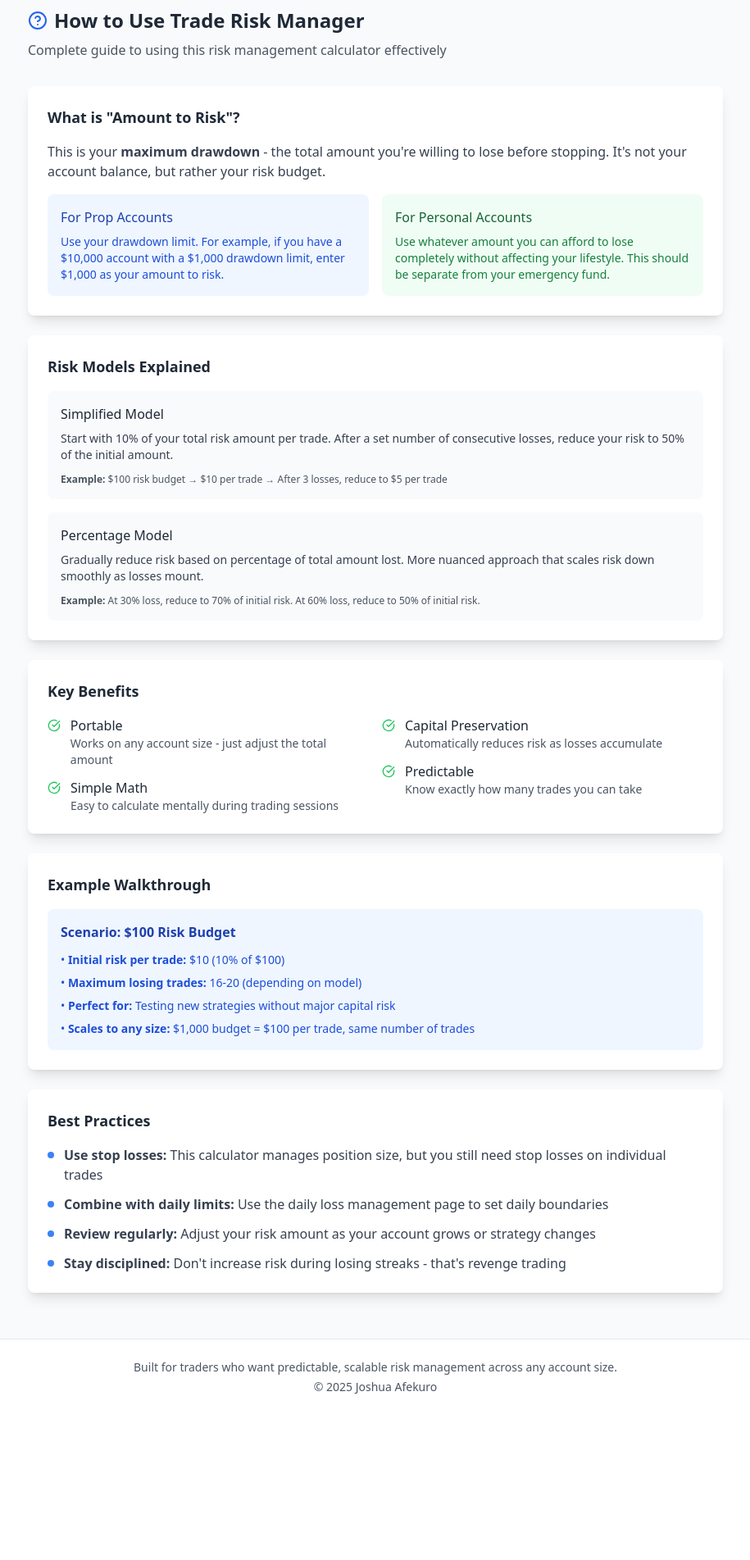
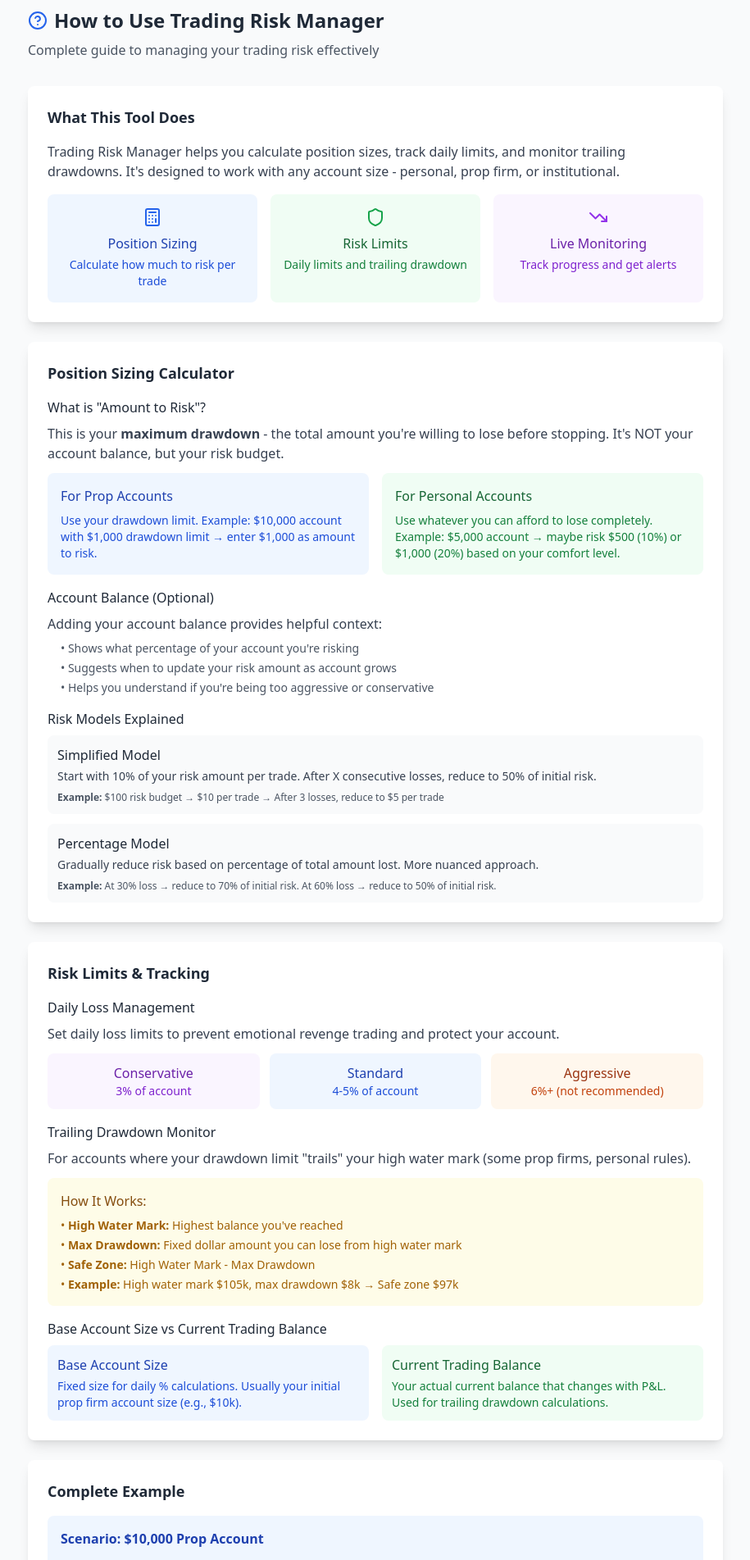
Before and after one commit to Afej/trade-risk-manager, a React (Vite) app: page /about in a window 1280 px wide. Shown: the part 80-1983 px from the top of the page at 82% size, without its empty margins (182-1097 px from the left). Before the commit the page ends 1806 px from the top, so only its background shows below. Built offline with nearby package versions, Linux system fonts and the light colour scheme.

Commit message:
feat: update navigation and enhance About page with new content and structure for Trading Risk Manager

```diff
--- a/src/components/layout/Navigation.jsx
+++ b/src/components/layout/Navigation.jsx
@@ -5,7 +5,7 @@ export const Navigation = () => {
   const location = useLocation()
 
   const navItems = [
-    { path: '/', label: 'Risk Calculator', icon: Calculator },
+    { path: '/', label: 'Position Sizing', icon: Calculator },
     { path: '/risk-limits', label: 'Risk Limits', icon: Shield },
     { path: '/about', label: 'How to Use', icon: HelpCircle },
   ]
--- a/src/pages/About.jsx
+++ b/src/pages/About.jsx
@@ -1,68 +1,136 @@
-import { HelpCircle, CheckCircle } from 'lucide-react'
+import {
+  HelpCircle,
+  CheckCircle,
+  Calculator,
+  Shield,
+  TrendingDown,
+} from 'lucide-react'
 
 const About = () => {
   return (
-    <div className='max-w-4xl mx-auto p-3 sm:p-6'>
+    <div className='p-3 mx-auto max-w-4xl sm:p-6'>
       <div className='mb-6 sm:mb-8'>
-        <h1 className='text-xl sm:text-2xl font-bold text-gray-800 mb-2 flex items-center gap-2'>
+        <h1 className='flex gap-2 items-center mb-2 text-xl font-bold text-gray-800 sm:text-2xl'>
           <HelpCircle className='text-blue-600' />
-          How to Use Trade Risk Manager
+          How to Use Trading Risk Manager
         </h1>
         <p className='text-gray-600'>
-          Complete guide to using this risk management calculator effectively
+          Complete guide to managing your trading risk effectively
         </p>
       </div>
 
       <div className='space-y-6'>
-        {/* What is Amount to Risk */}
-        <div className='bg-white rounded-lg shadow-lg p-6'>
-          <h2 className='text-lg font-semibold text-gray-800 mb-4'>
-            What is "Amount to Risk"?
+        {/* Overview */}
+        <div className='p-6 bg-white rounded-lg shadow-lg'>
+          <h2 className='mb-4 text-lg font-semibold text-gray-800'>
+            What This Tool Does
           </h2>
-          <p className='text-gray-700 mb-4'>
-            This is your <strong>maximum drawdown</strong> - the total amount
-            you're willing to lose before stopping. It's not your account
-            balance, but rather your risk budget.
+          <p className='mb-4 text-gray-700'>
+            Trading Risk Manager helps you calculate position sizes, track daily
+            limits, and monitor trailing drawdowns. It's designed to work with
+            any account size - personal, prop firm, or institutional.
           </p>
-          <div className='grid grid-cols-1 md:grid-cols-2 gap-4'>
-            <div className='p-4 bg-blue-50 rounded-lg'>
-              <h3 className='font-medium text-blue-800 mb-2'>
-                For Prop Accounts
+          <div className='grid grid-cols-1 gap-4 md:grid-cols-3'>
+            <div className='p-4 text-center bg-blue-50 rounded-lg'>
+              <Calculator className='mx-auto mb-2 text-blue-600' size={24} />
+              <h3 className='mb-1 font-medium text-blue-800'>
+                Position Sizing
               </h3>
               <p className='text-sm text-blue-700'>
-                Use your drawdown limit. For example, if you have a $10,000
-                account with a $1,000 drawdown limit, enter $1,000 as your
-                amount to risk.
+                Calculate how much to risk per trade
               </p>
             </div>
-            <div className='p-4 bg-green-50 rounded-lg'>
-              <h3 className='font-medium text-green-800 mb-2'>
-                For Personal Accounts
+            <div className='p-4 text-center bg-green-50 rounded-lg'>
+              <Shield className='mx-auto mb-2 text-green-600' size={24} />
+              <h3 className='mb-1 font-medium text-green-800'>Risk Limits</h3>
+              <p className='text-sm text-green-700'>
+                Daily limits and trailing drawdown
+              </p>
+            </div>
+            <div className='p-4 text-center bg-purple-50 rounded-lg'>
+              <TrendingDown
+                className='mx-auto mb-2 text-purple-600'
+                size={24}
+              />
+              <h3 className='mb-1 font-medium text-purple-800'>
+                Live Monitoring
               </h3>
-              <p className='text-sm text-green-700'>
-                Use whatever amount you can afford to lose completely without
-                affecting your lifestyle. This should be separate from your
-                emergency fund.
+              <p className='text-sm text-purple-700'>
+                Track progress and get alerts
               </p>
             </div>
           </div>
         </div>
 
-        {/* Risk Models Explained */}
-        <div className='bg-white rounded-lg shadow-lg p-6'>
-          <h2 className='text-lg font-semibold text-gray-800 mb-4'>
-            Risk Models Explained
+        {/* Position Sizing Guide */}
+        <div className='p-6 bg-white rounded-lg shadow-lg'>
+          <h2 className='mb-4 text-lg font-semibold text-gray-800'>
+            Position Sizing Calculator
           </h2>
 
-          <div className='space-y-4'>
-            <div className='p-4 bg-gray-50 rounded-lg'>
-              <h3 className='font-medium text-gray-800 mb-2'>
+          <div className='mb-4'>
+            <h3 className='mb-2 font-medium text-gray-800'>
+              What is "Amount to Risk"?
+            </h3>
+            <p className='mb-3 text-gray-700'>
+              This is your <strong>maximum drawdown</strong> - the total amount
+              you're willing to lose before stopping. It's NOT your account
+              balance, but your risk budget.
+            </p>
+            <div className='grid grid-cols-1 gap-4 md:grid-cols-2'>
+              <div className='p-4 bg-blue-50 rounded-lg'>
+                <h4 className='mb-2 font-medium text-blue-800'>
+                  For Prop Accounts
+                </h4>
+                <p className='text-sm text-blue-700'>
+                  Use your drawdown limit. Example: $10,000 account with $1,000
+                  drawdown limit → enter $1,000 as amount to risk.
+                </p>
+              </div>
+              <div className='p-4 bg-green-50 rounded-lg'>
+                <h4 className='mb-2 font-medium text-green-800'>
+                  For Personal Accounts
+                </h4>
+                <p className='text-sm text-green-700'>
+                  Use whatever you can afford to lose completely. Example:
+                  $5,000 account → maybe risk $500 (10%) or $1,000 (20%) based
+                  on your comfort level.
+                </p>
+              </div>
+            </div>
+          </div>
+
+          <div className='mb-4'>
+            <h3 className='mb-2 font-medium text-gray-800'>
+              Account Balance (Optional)
+            </h3>
+            <p className='mb-2 text-gray-700'>
+              Adding your account balance provides helpful context:
+            </p>
+            <ul className='ml-4 space-y-1 text-sm text-gray-600'>
+              <li>• Shows what percentage of your account you're risking</li>
+              <li>
+                • Suggests when to update your risk amount as account grows
+              </li>
+              <li>
+                • Helps you understand if you're being too aggressive or
+                conservative
+              </li>
+            </ul>
+          </div>
+
+          <div>
+            <h3 className='mb-2 font-medium text-gray-800'>
+              Risk Models Explained
+            </h3>
+            <div className='space-y-3'>
+              <div className='p-3 bg-gray-50 rounded-lg'>
+                <h4 className='mb-1 font-medium text-gray-800'>
                   Simplified Model
-              </h3>
-              <p className='text-sm text-gray-700 mb-3'>
-                Start with 10% of your total risk amount per trade. After a set
-                number of consecutive losses, reduce your risk to 50% of the
-                initial amount.
+                </h4>
+                <p className='mb-2 text-sm text-gray-700'>
+                  Start with 10% of your risk amount per trade. After X
+                  consecutive losses, reduce to 50% of initial risk.
                 </p>
                 <div className='text-xs text-gray-600'>
                   <strong>Example:</strong> $100 risk budget → $10 per trade →
@@ -70,67 +138,224 @@ const About = () => {
                 </div>
               </div>
 
-            <div className='p-4 bg-gray-50 rounded-lg'>
-              <h3 className='font-medium text-gray-800 mb-2'>
+              <div className='p-3 bg-gray-50 rounded-lg'>
+                <h4 className='mb-1 font-medium text-gray-800'>
                   Percentage Model
-              </h3>
-              <p className='text-sm text-gray-700 mb-3'>
-                Gradually reduce risk based on percentage of total amount lost.
-                More nuanced approach that scales risk down smoothly as losses
-                mount.
+                </h4>
+                <p className='mb-2 text-sm text-gray-700'>
+                  Gradually reduce risk based on percentage of total amount
+                  lost. More nuanced approach.
                 </p>
                 <div className='text-xs text-gray-600'>
-                <strong>Example:</strong> At 30% loss, reduce to 70% of initial
-                risk. At 60% loss, reduce to 50% of initial risk.
+                  <strong>Example:</strong> At 30% loss → reduce to 70% of
+                  initial risk. At 60% loss → reduce to 50% of initial risk.
+                </div>
               </div>
             </div>
           </div>
         </div>
 
-        {/* Key Benefits */}
-        <div className='bg-white rounded-lg shadow-lg p-6'>
-          <h2 className='text-lg font-semibold text-gray-800 mb-4'>
-            Key Benefits
+        {/* Risk Limits & Tracking Guide */}
+        <div className='p-6 bg-white rounded-lg shadow-lg'>
+          <h2 className='mb-4 text-lg font-semibold text-gray-800'>
+            Risk Limits & Tracking
           </h2>
-          <div className='grid grid-cols-1 md:grid-cols-2 gap-4'>
-            <div className='space-y-3'>
-              <div className='flex items-start gap-3'>
-                <CheckCircle className='text-green-500 mt-1' size={16} />
+
+          <div className='mb-4'>
+            <h3 className='mb-2 font-medium text-gray-800'>
+              Daily Loss Management
+            </h3>
+            <p className='mb-3 text-gray-700'>
+              Set daily loss limits to prevent emotional revenge trading and
+              protect your account.
+            </p>
+            <div className='grid grid-cols-1 gap-3 md:grid-cols-3'>
+              <div className='p-3 text-center bg-purple-50 rounded-lg'>
+                <div className='font-medium text-purple-800'>Conservative</div>
+                <div className='text-sm text-purple-700'>3% of account</div>
+              </div>
+              <div className='p-3 text-center bg-blue-50 rounded-lg'>
+                <div className='font-medium text-blue-800'>Standard</div>
+                <div className='text-sm text-blue-700'>4-5% of account</div>
+              </div>
+              <div className='p-3 text-center bg-orange-50 rounded-lg'>
+                <div className='font-medium text-orange-800'>Aggressive</div>
+                <div className='text-sm text-orange-700'>
+                  6%+ (not recommended)
+                </div>
+              </div>
+            </div>
+          </div>
+
+          <div className='mb-4'>
+            <h3 className='mb-2 font-medium text-gray-800'>
+              Trailing Drawdown Monitor
+            </h3>
+            <p className='mb-3 text-gray-700'>
+              For accounts where your drawdown limit "trails" your high water
+              mark (some prop firms, personal rules).
+            </p>
+            <div className='p-4 bg-yellow-50 rounded-lg'>
+              <h4 className='mb-2 font-medium text-yellow-800'>
+                How It Works:
+              </h4>
+              <div className='space-y-1 text-sm text-yellow-700'>
                 <div>
-                  <h3 className='font-medium text-gray-800'>Portable</h3>
-                  <p className='text-sm text-gray-600'>
-                    Works on any account size - just adjust the total amount
+                  • <strong>High Water Mark:</strong> Highest balance you've
+                  reached
+                </div>
+                <div>
+                  • <strong>Max Drawdown:</strong> Fixed dollar amount you can
+                  lose from high water mark
+                </div>
+                <div>
+                  • <strong>Safe Zone:</strong> High Water Mark - Max Drawdown
+                </div>
+                <div>
+                  • <strong>Example:</strong> High water mark $105k, max
+                  drawdown $8k → Safe zone $97k
+                </div>
+              </div>
+            </div>
+          </div>
+
+          <div>
+            <h3 className='mb-2 font-medium text-gray-800'>
+              Base Account Size vs Current Trading Balance
+            </h3>
+            <div className='grid grid-cols-1 gap-4 md:grid-cols-2'>
+              <div className='p-3 bg-blue-50 rounded-lg'>
+                <h4 className='mb-1 font-medium text-blue-800'>
+                  Base Account Size
+                </h4>
+                <p className='text-sm text-blue-700'>
+                  Fixed size for daily % calculations. Usually your initial prop
+                  firm account size (e.g., $10k).
+                </p>
+              </div>
+              <div className='p-3 bg-green-50 rounded-lg'>
+                <h4 className='mb-1 font-medium text-green-800'>
+                  Current Trading Balance
+                </h4>
+                <p className='text-sm text-green-700'>
+                  Your actual current balance that changes with P&L. Used for
+                  trailing drawdown calculations.
                 </p>
               </div>
             </div>
-              <div className='flex items-start gap-3'>
-                <CheckCircle className='text-green-500 mt-1' size={16} />
+          </div>
+        </div>
+
+        {/* Example Walkthrough */}
+        <div className='p-6 bg-white rounded-lg shadow-lg'>
+          <h2 className='mb-4 text-lg font-semibold text-gray-800'>
+            Complete Example
+          </h2>
+          <div className='p-4 bg-blue-50 rounded-lg'>
+            <h3 className='mb-3 font-semibold text-blue-800'>
+              Scenario: $10,000 Prop Account
+            </h3>
+            <div className='space-y-2 text-sm text-blue-700'>
               <div>
-                  <h3 className='font-medium text-gray-800'>Simple Math</h3>
+                <strong>Position Sizing:</strong>
+              </div>
+              <div>• Amount to risk: $1,000 (drawdown limit)</div>
+              <div>• Initial risk per trade: $100 (10% of risk amount)</div>
+              <div>• Maximum losing trades: ~17 with proper scaling</div>
+
+              <div className='pt-2'>
+                <strong>Daily Limits:</strong>
+              </div>
+              <div>• Base account size: $10,000</div>
+              <div>• Daily loss limit: 4% = $400 max per day</div>
+              <div>
+                • Max trades per day: ~4 trades (assuming 1% risk per trade)
+              </div>
+
+              <div className='pt-2'>
+                <strong>Trailing Drawdown:</strong>
+              </div>
+              <div>• High water mark: $10,500 (account grew)</div>
+              <div>• Max drawdown: $1,000</div>
+              <div>• Safe zone: $9,500 ($10,500 - $1,000)</div>
+              <div>• Current balance: $10,200 → Safe (above $9,500)</div>
+            </div>
+          </div>
+        </div>
+
+        {/* Best Practices */}
+        <div className='p-6 bg-white rounded-lg shadow-lg'>
+          <h2 className='mb-4 text-lg font-semibold text-gray-800'>
+            Best Practices
+          </h2>
+          <div className='grid grid-cols-1 gap-4 md:grid-cols-2'>
+            <div className='space-y-3'>
+              <div className='flex gap-3 items-start'>
+                <CheckCircle className='mt-1 text-green-500' size={16} />
+                <div>
+                  <h3 className='font-medium text-gray-800'>Use Stop Losses</h3>
                   <p className='text-sm text-gray-600'>
-                    Easy to calculate mentally during trading sessions
+                    This tool manages position size, but you still need stop
+                    losses on individual trades
+                  </p>
+                </div>
+              </div>
+              <div className='flex gap-3 items-start'>
+                <CheckCircle className='mt-1 text-green-500' size={16} />
+                <div>
+                  <h3 className='font-medium text-gray-800'>
+                    Review Regularly
+                  </h3>
+                  <p className='text-sm text-gray-600'>
+                    Adjust your risk amount as your account grows or strategy
+                    changes
+                  </p>
+                </div>
+              </div>
+              <div className='flex gap-3 items-start'>
+                <CheckCircle className='mt-1 text-green-500' size={16} />
+                <div>
+                  <h3 className='font-medium text-gray-800'>
+                    Start Conservative
+                  </h3>
+                  <p className='text-sm text-gray-600'>
+                    Better to risk too little than too much when testing new
+                    strategies
                   </p>
                 </div>
               </div>
             </div>
             <div className='space-y-3'>
-              <div className='flex items-start gap-3'>
-                <CheckCircle className='text-green-500 mt-1' size={16} />
+              <div className='flex gap-3 items-start'>
+                <CheckCircle className='mt-1 text-green-500' size={16} />
                 <div>
                   <h3 className='font-medium text-gray-800'>
-                    Capital Preservation
+                    Stay Disciplined
                   </h3>
                   <p className='text-sm text-gray-600'>
-                    Automatically reduces risk as losses accumulate
+                    Don't increase risk during losing streaks - that's revenge
+                    trading
                   </p>
                 </div>
               </div>
-              <div className='flex items-start gap-3'>
-                <CheckCircle className='text-green-500 mt-1' size={16} />
+              <div className='flex gap-3 items-start'>
+                <CheckCircle className='mt-1 text-green-500' size={16} />
                 <div>
-                  <h3 className='font-medium text-gray-800'>Predictable</h3>
+                  <h3 className='font-medium text-gray-800'>Use Both Tools</h3>
                   <p className='text-sm text-gray-600'>
-                    Know exactly how many trades you can take
+                    Combine position sizing with daily limits for complete risk
+                    management
+                  </p>
+                </div>
+              </div>
+              <div className='flex gap-3 items-start'>
+                <CheckCircle className='mt-1 text-green-500' size={16} />
+                <div>
+                  <h3 className='font-medium text-gray-800'>
+                    Track Your Progress
+                  </h3>
+                  <p className='text-sm text-gray-600'>
+                    Monitor how often you hit your limits and adjust accordingly
                   </p>
                 </div>
               </div>
@@ -138,69 +363,74 @@ const About = () => {
           </div>
         </div>
 
-        {/* Example Walkthrough */}
-        <div className='bg-white rounded-lg shadow-lg p-6'>
-          <h2 className='text-lg font-semibold text-gray-800 mb-4'>
-            Example Walkthrough
+        {/* Quick Start */}
+        <div className='p-6 bg-white rounded-lg shadow-lg'>
+          <h2 className='mb-4 text-lg font-semibold text-gray-800'>
+            Quick Start Guide
           </h2>
-          <div className='bg-blue-50 p-4 rounded-lg'>
-            <h3 className='font-semibold text-blue-800 mb-3'>
-              Scenario: $100 Risk Budget
-            </h3>
-            <div className='space-y-2 text-sm text-blue-700'>
-              <div>
-                • <strong>Initial risk per trade:</strong> $10 (10% of $100)
+          <div className='space-y-4'>
+            <div className='flex gap-3 items-start'>
+              <div className='flex flex-shrink-0 justify-center items-center w-6 h-6 text-sm font-medium text-white bg-blue-600 rounded-full'>
+                1
               </div>
               <div>
-                • <strong>Maximum losing trades:</strong> 16-20 (depending on
-                model)
+                <h3 className='font-medium text-gray-800'>
+                  Set Your Risk Budget
+                </h3>
+                <p className='text-sm text-gray-600'>
+                  Go to Position Sizing page and enter your maximum drawdown
+                  amount
+                </p>
+              </div>
+            </div>
+            <div className='flex gap-3 items-start'>
+              <div className='flex flex-shrink-0 justify-center items-center w-6 h-6 text-sm font-medium text-white bg-blue-600 rounded-full'>
+                2
               </div>
               <div>
-                • <strong>Perfect for:</strong> Testing new strategies without
-                major capital risk
+                <h3 className='font-medium text-gray-800'>Choose Your Model</h3>
+                <p className='text-sm text-gray-600'>
+                  Pick Simplified for easy use, or Percentage for more control
+                </p>
+              </div>
+            </div>
+            <div className='flex gap-3 items-start'>
+              <div className='flex flex-shrink-0 justify-center items-center w-6 h-6 text-sm font-medium text-white bg-blue-600 rounded-full'>
+                3
               </div>
               <div>
-                • <strong>Scales to any size:</strong> $1,000 budget = $100 per
-                trade, same number of trades
+                <h3 className='font-medium text-gray-800'>Set Daily Limits</h3>
+                <p className='text-sm text-gray-600'>
+                  Go to Risk Limits page and set your daily loss percentage
+                  (start with 4%)
+                </p>
               </div>
             </div>
+            <div className='flex gap-3 items-start'>
+              <div className='flex flex-shrink-0 justify-center items-center w-6 h-6 text-sm font-medium text-white bg-blue-600 rounded-full'>
+                4
+              </div>
+              <div>
+                <h3 className='font-medium text-gray-800'>
+                  Enable Trailing (Optional)
+                </h3>
+                <p className='text-sm text-gray-600'>
+                  If your account has trailing drawdown rules, enable the
+                  monitor
+                </p>
               </div>
             </div>
-
-        {/* Best Practices */}
-        <div className='bg-white rounded-lg shadow-lg p-6'>
-          <h2 className='text-lg font-semibold text-gray-800 mb-4'>
-            Best Practices
-          </h2>
-          <div className='space-y-3 text-gray-700'>
-            <div className='flex items-start gap-3'>
-              <div className='w-2 h-2 bg-blue-500 rounded-full mt-2'></div>
-              <p>
-                <strong>Use stop losses:</strong> This calculator manages
-                position size, but you still need stop losses on individual
-                trades
+            <div className='flex gap-3 items-start'>
+              <div className='flex flex-shrink-0 justify-center items-center w-6 h-6 text-sm font-medium text-white bg-blue-600 rounded-full'>
+                5
+              </div>
+              <div>
+                <h3 className='font-medium text-gray-800'>Start Trading</h3>
+                <p className='text-sm text-gray-600'>
+                  Use the calculated position sizes and respect your daily
+                  limits
                 </p>
               </div>
-            <div className='flex items-start gap-3'>
-              <div className='w-2 h-2 bg-blue-500 rounded-full mt-2'></div>
-              <p>
-                <strong>Combine with daily limits:</strong> Use the daily loss
-                management page to set daily boundaries
-              </p>
-            </div>
-            <div className='flex items-start gap-3'>
-              <div className='w-2 h-2 bg-blue-500 rounded-full mt-2'></div>
-              <p>
-                <strong>Review regularly:</strong> Adjust your risk amount as
-                your account grows or strategy changes
-              </p>
-            </div>
-            <div className='flex items-start gap-3'>
-              <div className='w-2 h-2 bg-blue-500 rounded-full mt-2'></div>
-              <p>
-                <strong>Stay disciplined:</strong> Don't increase risk during
-                losing streaks - that's revenge trading
-              </p>
             </div>
           </div>
         </div>
```
Lines whose indentation alone changed are shown as unchanged.
